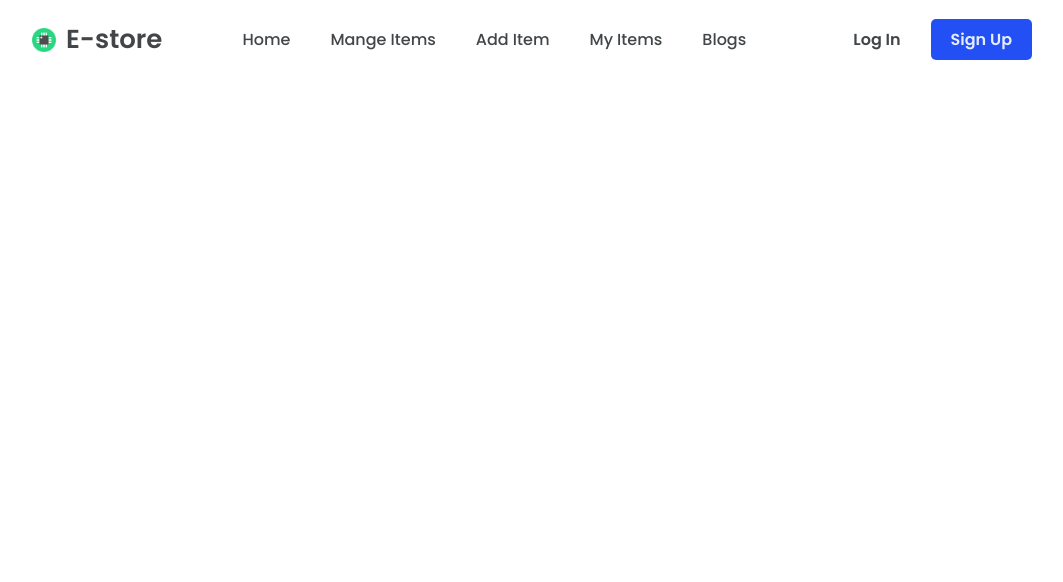
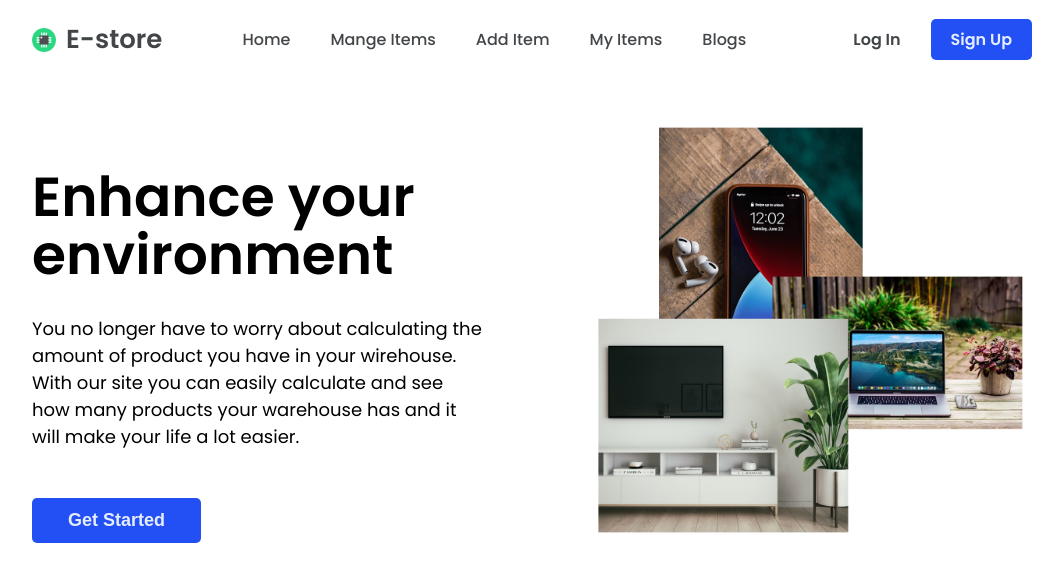
Before and after one commit to habiburrahman26/-warehouse-management, a React (Create React App) app: page / in a window 1280 px wide. Shown: the top 582 px of the page, without its empty margins (108-1171 px from the left). Built offline with nearby package versions, Linux system fonts and the light colour scheme; a web font is replaced by a local one.

Commit message:
banner added

```diff
--- a/src/App.js
+++ b/src/App.js
@@ -1,9 +1,15 @@
-import Header from "./components/Layout/Header/Header";
+import { Route, Routes } from 'react-router-dom';
+import Header from './components/Layout/Header/Header';
+import Home from './components/Pages/Home';
 
 function App() {
   return (
     <div>
-      <Header/>
+      <Header />
+      <Routes>
+        <Route path="/" element={<Home />} />
+        <Route path="/home" element={<Home />} />
+      </Routes>
     </div>
   );
 }
--- /dev/null
+++ b/src/components/Banner/Banner.js
@@ -0,0 +1,26 @@
+import classes from './Banner.module.css';
+import banner from '../../assets/images/banner.png';
+
+const Banner = () => {
+  return (
+    <section className={classes.banner}>
+      <div className={classes['banner-container']}>
+        <div className={classes['banner-text-box']}>
+          <h1 className="heading-primary">Enhance your environment</h1>
+          <p className={classes.text}>
+            You no longer have to worry about calculating the amount of product
+            you have in your wirehouse. With our site you can easily calculate
+            and see how many products your warehouse has and it will make your
+            life a lot easier.
+          </p>
+          <button className={classes.btnStarted}>Get Started</button>
+        </div>
+        <div className={classes['banner-img-box']}>
+          <img src={banner} alt="" className={classes.img} />
+        </div>
+      </div>
+    </section>
+  );
+};
+
+export default Banner;
--- /dev/null
+++ b/src/components/Banner/Banner.module.css
@@ -0,0 +1,36 @@
+.banner {
+  padding: 4rem 14rem;
+}
+
+.banner-container {
+  display: grid;
+  grid-template-columns: repeat(2, 1fr);
+  align-items: center;
+  gap: 9.6rem;
+}
+
+.img {
+  width: 100%;
+}
+
+.text {
+  font-size: 1.8rem;
+  margin-top: 3.2rem;
+  margin-bottom: 4.8rem;
+}
+
+.btnStarted {
+  font-size: 1.8rem;
+  font-weight: 600;
+  border: none;
+  background-color: #2250f4;
+  color: #e5edff;
+  padding: 1.2rem 3.6rem;
+  border-radius: 5px;
+  cursor: pointer;
+  transition: all 0.2s;
+}
+
+.btnStarted:hover {
+  background-color: #112caf;
+}
--- /dev/null
+++ b/src/components/Pages/Home.js
@@ -0,0 +1,12 @@
+import Banner from '../Banner/Banner'
+import classes from './Home.module.css'
+
+const Home = () => {
+  return (
+    <div>
+        <Banner/>
+    </div>
+  )
+}
+
+export default Home
--- a/src/index.css
+++ b/src/index.css
@@ -15,3 +15,9 @@ body {
   /* font-family: 'Aladin', cursive; */
   font-family: 'Poppins', sans-serif;
 }
+
+.heading-primary{
+  font-size: 5.5rem;
+  font-weight: 600;
+  line-height: 1.05;
+}
```
Also changed, not shown: src/assets/images/banner.png (added), src/components/Pages/Home.module.css (added).
